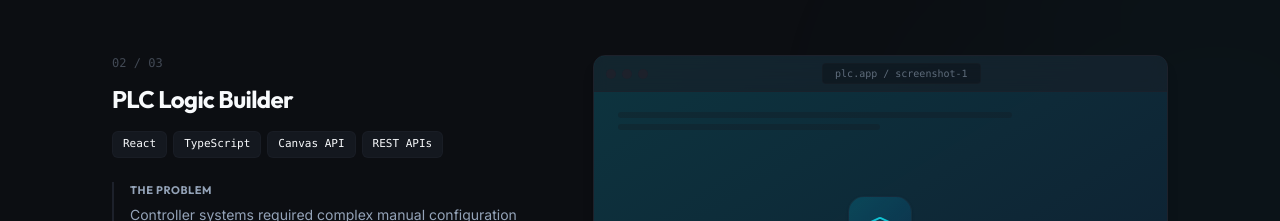
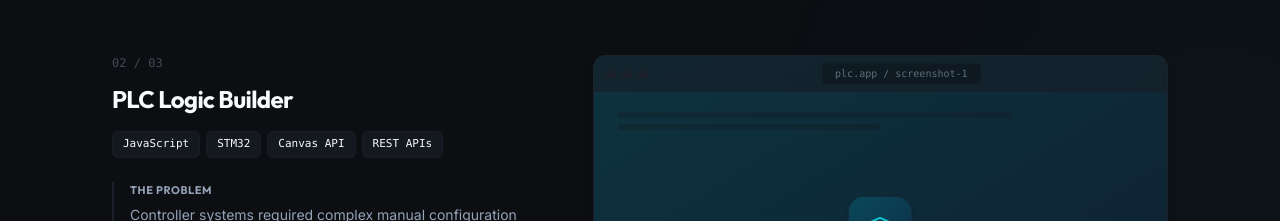
Before and after one commit to mukulamy/Portfolio, a React (Vite) app: page / in a window 1280 px wide. Shown: the part 3160-3381 px from the top of the page. Built offline with nearby package versions, Linux system fonts and the light colour scheme.

Commit message:
Projects updated, images pending

```diff
--- a/src/components/sections/Projects.tsx
+++ b/src/components/sections/Projects.tsx
@@ -39,7 +39,7 @@ const projects: Project[] = [
     {
     id: "plc",
     title: "PLC Logic Builder",
-    tags: ["React", "TypeScript", "Canvas API", "REST APIs"],
+    tags: ["JavaScript", "STM32", "Canvas API", "REST APIs"],
     problem: "Controller systems required complex manual configuration that was error-prone and unapproachable for non-technical operators.",
     contribution: "Built an interactive visual programming interface using drag-and-drop logic blocks on a workflow canvas.",
     impact: "Abstracted complex controller logic into intuitive visual workflows, improving configuration speed and accuracy.",
```
